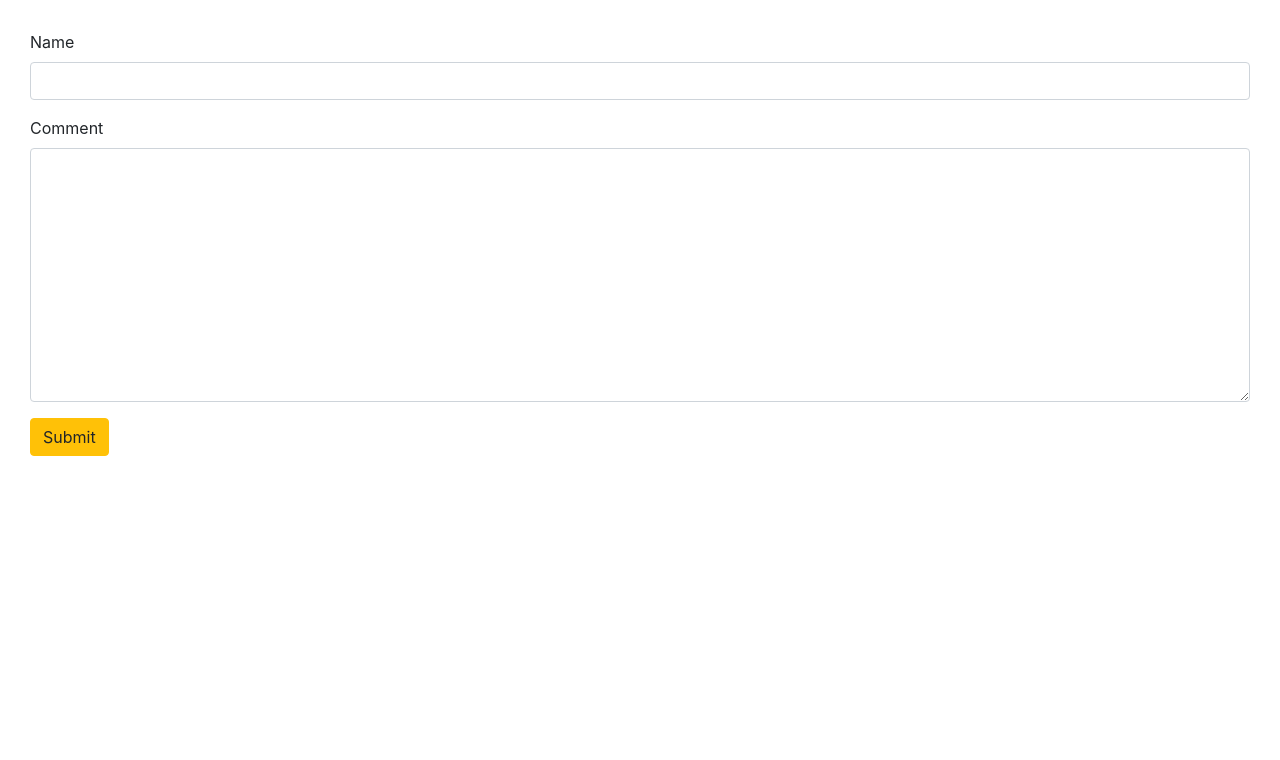
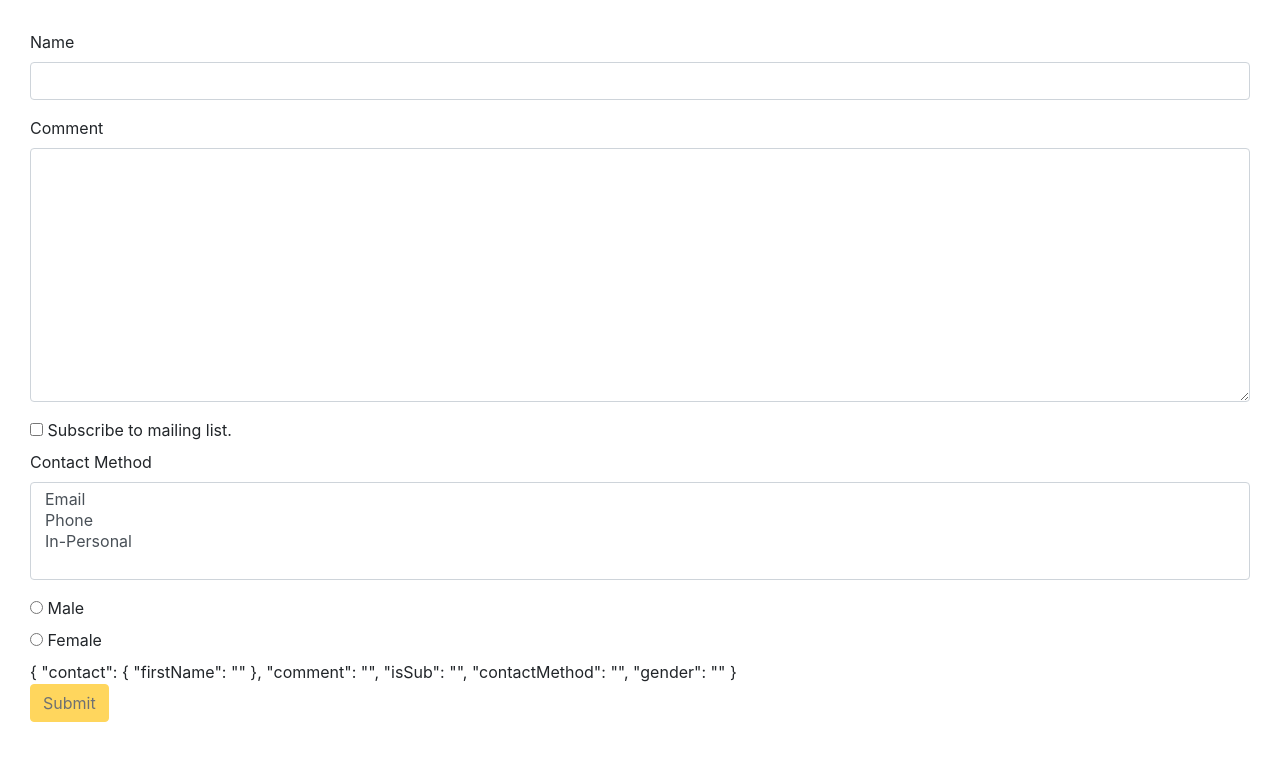
Before and after one commit to rupali-rarome/demo, an Angular app: page / in a window 1280 px wide. Shown: the top 760 px of the page. Built offline with nearby package versions, Linux system fonts and the light colour scheme.

Commit message:
Template driven form (validation,ngModel, NgFromGroup, NgForm, ngValue)

```diff
--- a/src/app/app.module.ts
+++ b/src/app/app.module.ts
@@ -4,6 +4,8 @@ import { NgModule } from '@angular/core';
 import { AppRoutingModule } from './app-routing.module';
 import { AppComponent } from './app.component';
 import { ContactFormComponent } from './contact-form/contact-form.component';
+import { FormsModule } from '@angular/forms';
+
 
 @NgModule({
   declarations: [
@@ -12,7 +14,8 @@ import { ContactFormComponent } from './contact-form/contact-form.component';
   ],
   imports: [
     BrowserModule,
-    AppRoutingModule
+    AppRoutingModule,
+    FormsModule
   ],
   providers: [],
   bootstrap: [AppComponent]
--- a/src/app/contact-form/contact-form.component.html
+++ b/src/app/contact-form/contact-form.component.html
@@ -1,10 +1,44 @@
-<form style="margin:30px;">
+<form #f="ngForm" (ngSubmit)="submit(f)">
     <div class="form-group">
-        <label for="firstName">Name</label>
-        <input id="firstName" type="text" class="form-control">
+        <div ngModelGroup="contact">
+            <label for="firstName">Name</label>
+            <!-- Event binging is not required ,added for demo only. -->
+            <input required minlength="3" maxlength="10" pattern="rupali" ngModel name="firstName" id="firstName"
+                type="text" class="form-control" #firstName="ngModel" (change)="log(firstName);">
+        </div>
+
+        <div class="alert alert-danger" *ngIf="firstName.touched && firstName.invalid">
+            <div *ngIf="firstName.errors.required">
+                First Name is required !!!
+            </div>
+            <div *ngIf="firstName.errors.minlength">
+                First Name should have atleast {{firstName.errors.minlength.requiredLength}} characters!!
+            </div>
+            <div *ngIf="firstName.errors.pattern">
+                First Name should match the pattern
+            </div>
+        </div>
     </div>
     <div class="form-group"><label for="comment">Comment</label>
-        <textarea id="comment" cols="30" rows="10" class="form-control"></textarea>
+        <textarea ngModel name="comment" id="comment" cols="30" rows="10" class="form-control"></textarea>
     </div>
-    <button class="btn btn-warning">Submit</button>
+    <div class="checkbox">
+        <label><input ngModel name="isSub" type="checkbox"> Subscribe to mailing list.</label>
+    </div>
+    <div class="form-group">
+        <label for="contactMethod">Contact Method</label>
+        <select ngModel name="contactMethod" id="contactMethod" class="form-control" multiple>
+            <option [ngValue]="cm" *ngFor="let cm of contactMethod"> {{ cm.name }}</option>
+        </select>
+    </div>
+
+    <div class="radio" *ngFor="let g of gender">
+        <label>
+            <input ngModel type="radio" name="gender" [value]="g.id"> {{g.name}}
+        </label>
+    </div>
+
+    {{ f.value | json }}
+    <br>
+    <button class="btn btn-warning" [disabled]="f.invalid">Submit</button>
 </form>
--- a/src/app/contact-form/contact-form.component.ts
+++ b/src/app/contact-form/contact-form.component.ts
@@ -5,11 +5,16 @@ import { Component, OnInit } from '@angular/core';
   templateUrl: './contact-form.component.html',
   styleUrls: ['./contact-form.component.css']
 })
-export class ContactFormComponent implements OnInit {
+export class ContactFormComponent {
+  contactMethod = [{ id: 1, name: 'Email' }, { id: 2, name: 'Phone' }, { id: 3, name: 'In-Personal' }];
+  gender = [{ id: 1, name: 'Male' }, { id: 2, name: 'Female' }];
 
-  constructor() { }
+  log(x) {
+    console.log(x);
+  }
 
-  ngOnInit(): void {
+  submit(f) {
+    console.log(f);
   }
 
 }
--- a/src/styles.css
+++ b/src/styles.css
@@ -1 +1,7 @@
-/* You can add global styles to this file, and also import other style files */
+body{
+    padding:30px;
+}
+
+.form-control.ng-touched.ng-invalid{
+    border: 1px solid red;
+}
```
